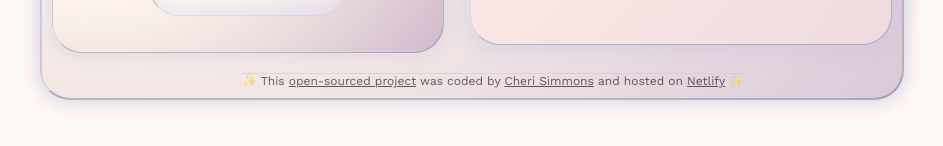
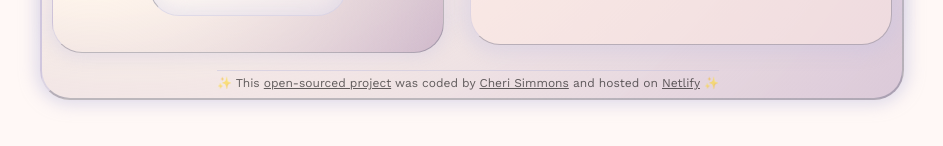
Before and after one commit to cheri-simmons/my-weather-app, a plain HTML site: page index.html in a window 1280 px wide. Shown: the part 694-840 px from the top of the page, without its empty margins (168-1111 px from the left). Drawn offline with nearby package versions, Linux system fonts and the light colour scheme; no server answers.

Commit message:
* footer position tweak

```diff
--- a/src/styles.css
+++ b/src/styles.css
@@ -73,8 +73,9 @@ footer {
   font-size: 12px;
   color: rgba(0, 0, 0, 0.6);
   position: absolute;
-  bottom: 10px;
-  left: 200px;
+  bottom: 8px;
+  left: 175px;
+  padding-top: 5px;
   border-top: 1px outset rgba(196, 193, 224, 0.5);
 }
 
```
